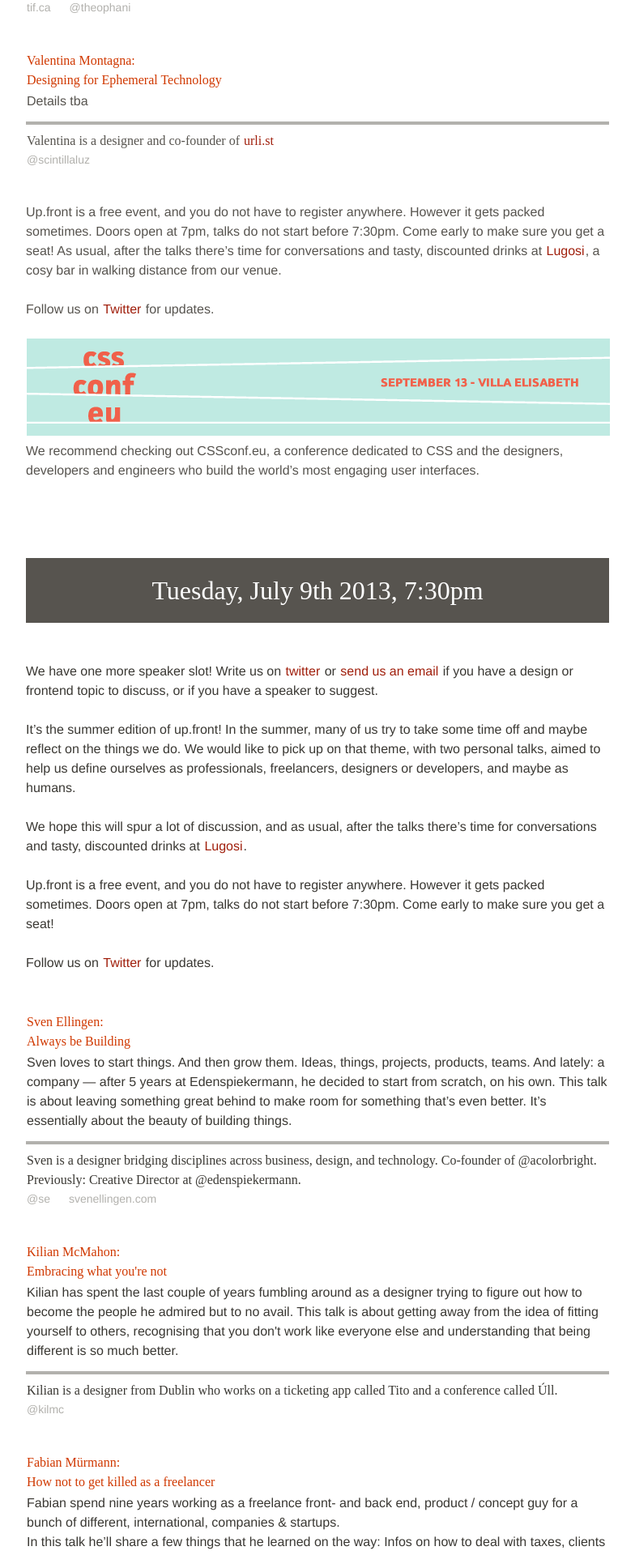
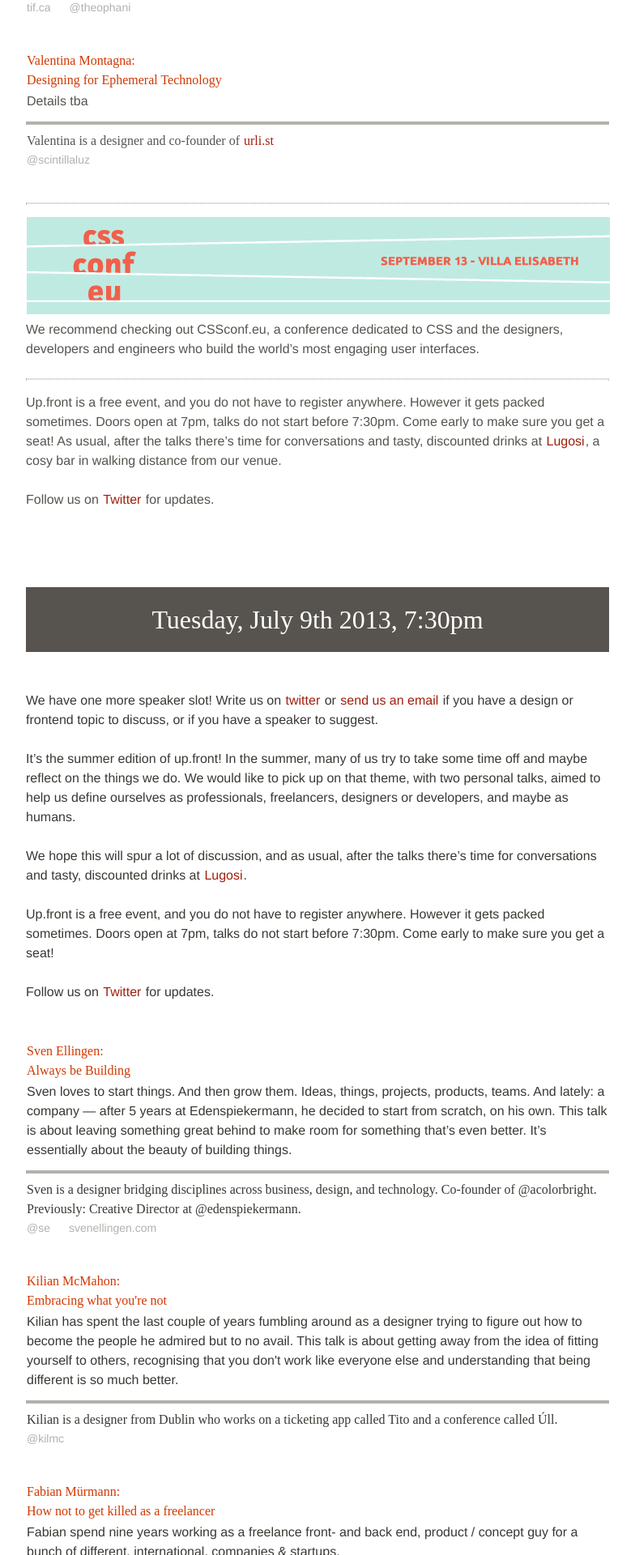
Before and after one commit to upfrontug/upfrontug.github.io, a Jekyll site: the page built from index.html, in a window 1280 px wide. Shown: the part 1186-3106 px from the top of the page at 81% size, without its empty margins (248-1032 px from the left). Built offline with Jekyll 4.4.1, drawn with Linux system fonts in a browser that asks for light colours; nearby versions of some CDN libraries; comment, search, counter and statistics services are not loaded; a style sheet for code colours, icons or effects is not loaded.

Commit message:
Fixes #10

```diff
--- a/index.html
+++ b/index.html
@@ -65,12 +65,7 @@
 
     </ul>
 
-    <p>
-      Up.front is a free event, and you do not have to register anywhere. However it gets packed sometimes. Doors open at 7pm, talks do not start before 7:30pm. Come early to make sure you get a seat! As usual, after the talks there’s time for conversations and tasty, discounted drinks at <a href="http://goo.gl/maps/aapKr">Lugosi</a>, a cosy bar in walking distance from our venue.
-    </p>
-    <p>
-      Follow us on <a href="http://twitter.com/upfront_ug">Twitter</a> for updates. <!-- and tell your friends on <a href="http://www.meetup.com/up-front-ug/events/121776842/">meetup.com</a> and <a href="http://www.facebook.com/events/514887231899205">Facebook</a>.--><br>
-    </p>
+    <hr/>
 
     <p>
       <a href="http://2013.cssconf.eu/">
@@ -79,6 +74,16 @@
       <br>
       We recommend checking out CSSconf.eu, a conference dedicated to CSS and the designers, developers and engineers who build the world’s most engaging user interfaces.
 
+    </p>
+
+    <hr/>
+
+    <p>
+      Up.front is a free event, and you do not have to register anywhere. However it gets packed sometimes. Doors open at 7pm, talks do not start before 7:30pm. Come early to make sure you get a seat! As usual, after the talks there’s time for conversations and tasty, discounted drinks at <a href="http://goo.gl/maps/aapKr">Lugosi</a>, a cosy bar in walking distance from our venue.
+    </p>
+
+    <p>
+      Follow us on <a href="http://twitter.com/upfront_ug">Twitter</a> for updates. <!-- and tell your friends on <a href="http://www.meetup.com/up-front-ug/events/121776842/">meetup.com</a> and <a href="http://www.facebook.com/events/514887231899205">Facebook</a>.--><br>
     </p>
 
 
--- a/stylesheets/custom.css
+++ b/stylesheets/custom.css
@@ -104,7 +104,6 @@
 
 nav ul {
   text-align: center;
-  /*ji*/
 }
 
 nav ul li {
@@ -136,6 +135,11 @@
 /* design */
 body {
   background: #fff;
+}
+
+hr{
+  border: 0.12em dotted #c4c2be;
+  margin-bottom: 1em;
 }
 
 /* state changes (special styles for next meetup) */
@@ -548,6 +552,11 @@
 only screen and (-webkit-min-device-pixel-ratio : 1.5),
 only screen and (min-device-pixel-ratio : 1.5) {
 
+  img {
+  	max-width: 100%;
+  	height: auto;
+  }
+
 /* Hi-res logos */
   #logo a {
     background-image: url('../images/logo-b@2x.png');
```
